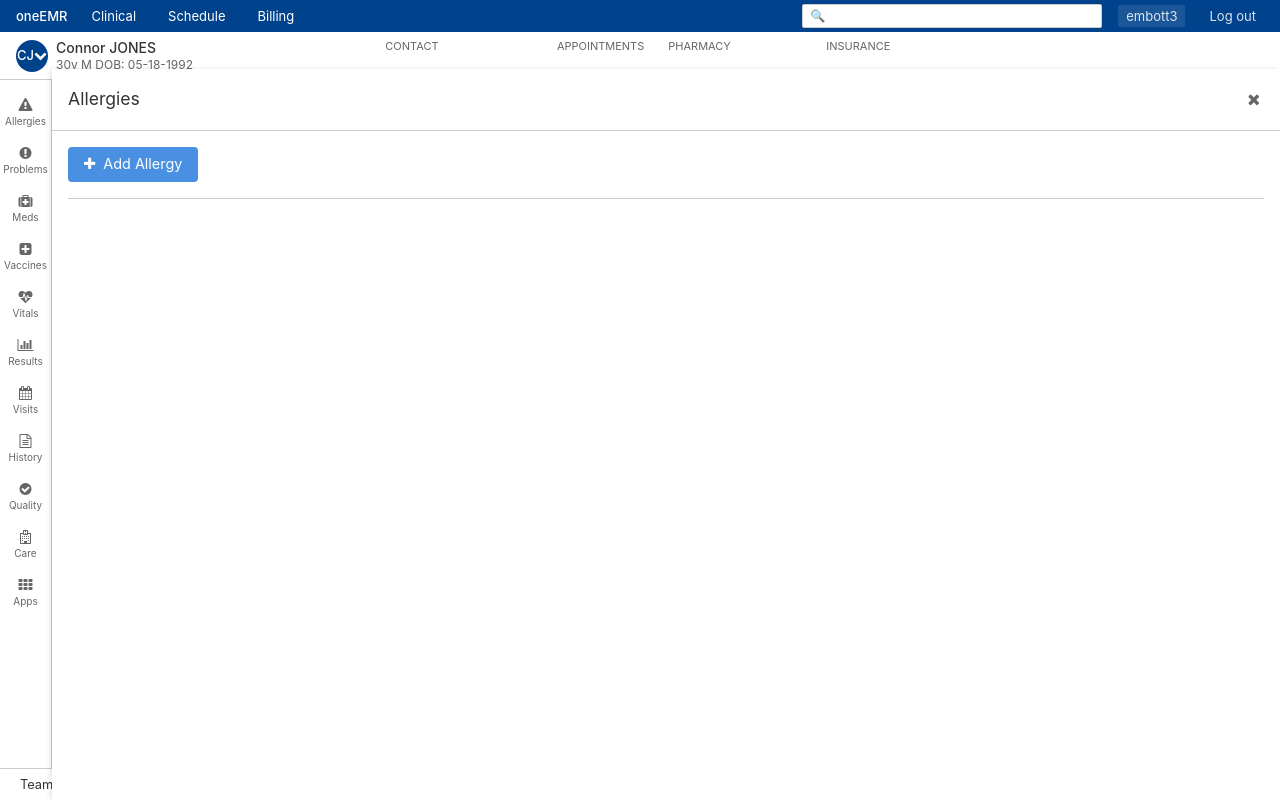
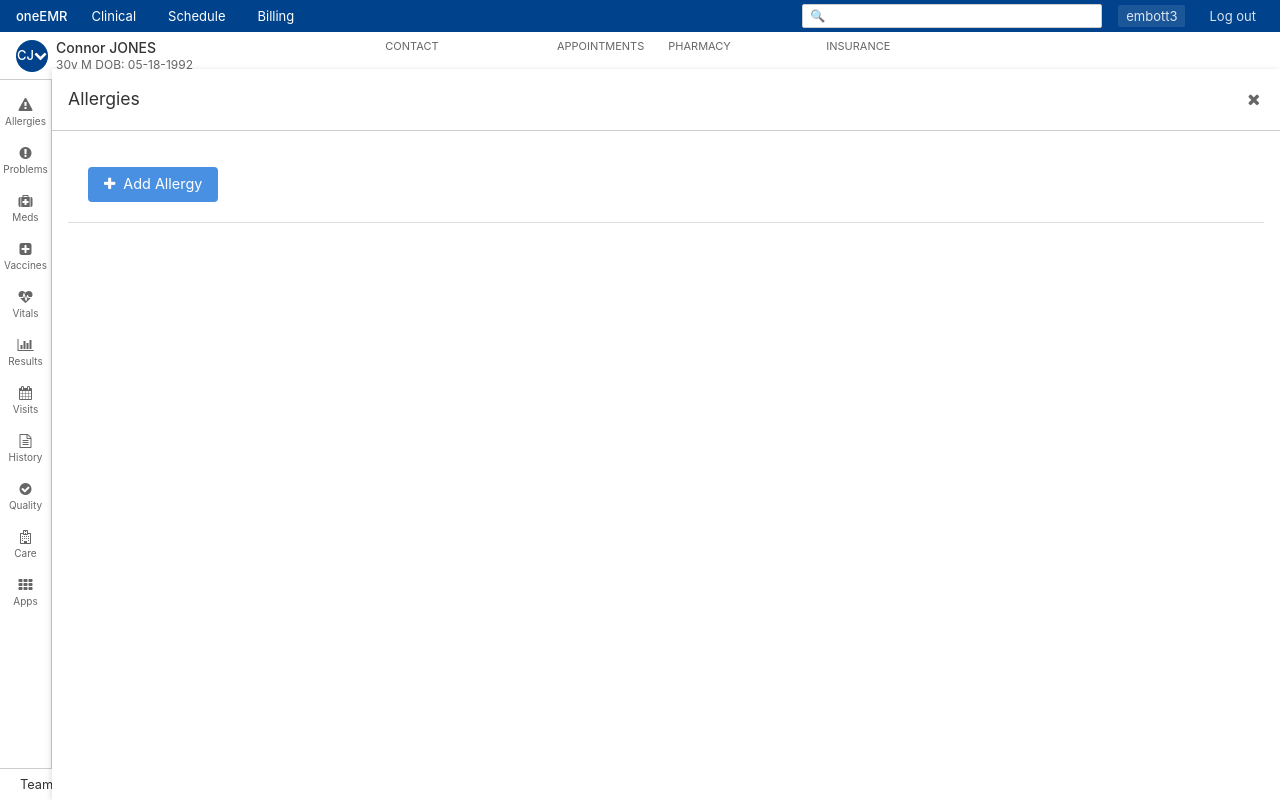
Before and after one commit to ambarc/mock-emr, a Next.js app: page / in a window 1280 px wide. Both pictures are taken after a click on the button "Allergies". Built offline with nearby package versions, Linux system fonts and the light colour scheme.

Commit message:
fix truncation

```diff
--- a/app/components/Problems.css
+++ b/app/components/Problems.css
@@ -1,9 +1,14 @@
-.problems-list {
-  padding: 20px;
+.section-detail {
+  height: 100%;
+  display: flex;
+  flex-direction: column;
 }
 
-.list-header {
-  margin-bottom: 20px;
+.detail-actions {
+  padding: 20px;
+  border-bottom: 1px solid #ddd;
+  position: relative;
+  z-index: 1000;
 }
 
 .search-container {
@@ -97,11 +102,13 @@
   color: #666;
 }
 
-.problems {
-  margin-top: 20px;
+.detail-list {
+  flex: 1;
+  overflow-y: auto;
+  padding: 20px;
 }
 
-.problem-item {
+.detail-item {
   padding: 15px;
   border: 1px solid #ddd;
   border-radius: 4px;
@@ -109,36 +116,23 @@
   background: white;
 }
 
-.problem-item.active {
-  border-left: 4px solid #4caf50;
-}
-
-.problem-item.resolved {
-  border-left: 4px solid #9e9e9e;
-}
-
-.problem-item.inactive {
-  border-left: 4px solid #f44336;
-}
-
-.problem-name {
+.detail-item-name {
   font-weight: 500;
-  display: flex;
-  align-items: center;
   margin-bottom: 4px;
 }
 
-.problem-dot {
-  width: 8px;
-  height: 8px;
-  border-radius: 50%;
-  margin-right: 8px;
-  background-color: #4caf50;
+.detail-item-info {
+  font-size: 12px;
+  color: #666;
+  margin-top: 4px;
 }
 
-.problem-details {
-  font-size: 12px;
-  color: #666;
+.detail-item-info.note {
+  margin-top: 8px;
+  padding: 8px;
+  background: #f5f5f5;
+  border-radius: 4px;
+  white-space: pre-wrap;
 }
 
 /* Form Styles */
@@ -147,7 +141,7 @@
   padding: 20px;
   border: 1px solid #ddd;
   border-radius: 4px;
-  margin-bottom: 20px;
+  margin: 20px;
 }
 
 .problem-form h3 {
```
